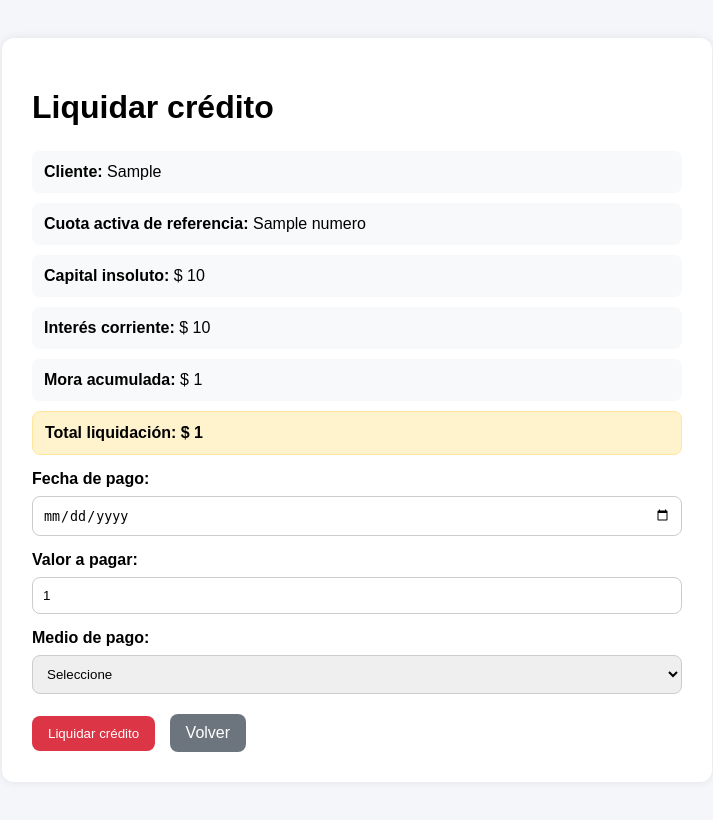
After one commit to comprasconstructoracrv-afk/financiera, a Flask app: template templates/liquidar_credito.html in a window 1280 px wide. The commit adds this page. Shown: the whole page, without its empty margins (283-996 px from the left). Run offline with Flask 3, Linux system fonts and the light colour scheme; tables that the repository leaves empty hold one stand-in row (values such as "Sample post"); the template is opened without the code that fills it: values that come from a table or form of the project are taken from there, most other values are stand-ins (such as "Sample title", 1, 10 or a date in 2020).

Commit message:
"Add full credit liquidation flow with separate route and template"

```diff
--- /dev/null
+++ b/templates/liquidar_credito.html
@@ -0,0 +1,120 @@
+<!DOCTYPE html>
+<html lang="es">
+<head>
+    <meta charset="UTF-8">
+    <title>Liquidar crédito</title>
+    <style>
+        body {
+            font-family: Arial, sans-serif;
+            background: #f4f6f9;
+            padding: 30px;
+        }
+        .contenedor {
+            max-width: 650px;
+            margin: auto;
+            background: white;
+            padding: 30px;
+            border-radius: 12px;
+            box-shadow: 0 0 10px rgba(0,0,0,0.08);
+        }
+        h1 {
+            margin-bottom: 25px;
+        }
+        .dato {
+            background: #f8f9fa;
+            padding: 12px;
+            border-radius: 8px;
+            margin-bottom: 10px;
+            font-size: 16px;
+        }
+        .total {
+            background: #fff3cd;
+            border: 1px solid #ffe69c;
+            font-weight: bold;
+        }
+        label {
+            display: block;
+            margin-top: 15px;
+            margin-bottom: 8px;
+            font-weight: bold;
+        }
+        input, select {
+            width: 100%;
+            padding: 10px;
+            border: 1px solid #ccc;
+            border-radius: 8px;
+            box-sizing: border-box;
+        }
+        button, a {
+            display: inline-block;
+            margin-top: 20px;
+            padding: 10px 16px;
+            border-radius: 8px;
+            text-decoration: none;
+            border: none;
+            cursor: pointer;
+        }
+        button {
+            background: #dc3545;
+            color: white;
+        }
+        a {
+            background: #6c757d;
+            color: white;
+            margin-left: 10px;
+        }
+    </style>
+    <script>
+        function mostrarOtroMedio() {
+            const medio = document.getElementById("medio_pago").value;
+            const otro = document.getElementById("otro_medio_box");
+            otro.style.display = medio === "OTRO" ? "block" : "none";
+        }
+
+        function ponerValorExacto() {
+            const total = "{{ total_liquidacion }}";
+            document.getElementById("valor").value = total;
+        }
+
+        window.onload = function() {
+            ponerValorExacto();
+        };
+    </script>
+</head>
+<body>
+    <div class="contenedor">
+        <h1>Liquidar crédito</h1>
+
+        <div class="dato"><strong>Cliente:</strong> {{ credito.cliente }}</div>
+        <div class="dato"><strong>Cuota activa de referencia:</strong> {{ cuota_actual.numero }}</div>
+        <div class="dato"><strong>Capital insoluto:</strong> {{ capital_insoluto | cop }}</div>
+        <div class="dato"><strong>Interés corriente:</strong> {{ interes_corriente | cop }}</div>
+        <div class="dato"><strong>Mora acumulada:</strong> {{ total_mora | cop }}</div>
+        <div class="dato total"><strong>Total liquidación:</strong> {{ total_liquidacion | cop }}</div>
+
+        <form method="POST">
+            <label>Fecha de pago:</label>
+            <input type="date" name="fecha_pago" required>
+
+            <label>Valor a pagar:</label>
+            <input type="number" id="valor" name="valor" step="0.01" required>
+
+            <label>Medio de pago:</label>
+            <select name="medio_pago" id="medio_pago" onchange="mostrarOtroMedio()" required>
+                <option value="">Seleccione</option>
+                <option value="Bancolombia">Bancolombia</option>
+                <option value="Efectivo">Efectivo</option>
+                <option value="OTRO">Otro</option>
+            </select>
+
+            <div id="otro_medio_box" style="display:none;">
+                <label>Escriba el otro medio de pago:</label>
+                <input type="text" name="medio_pago_otro">
+            </div>
+
+            <button type="submit">Liquidar crédito</button>
+            <a href="/ver_cuotas/{{ credito.id }}">Volver</a>
+        </form>
+    </div>
+</body>
+</html>
--- a/templates/ver_cuotas.html
+++ b/templates/ver_cuotas.html
@@ -81,6 +81,11 @@
     <p><strong>Cliente:</strong> {{ credito.cliente }}</p>
     <p><strong>Monto:</strong> {{ credito.monto | cop }}</p>
     <p><strong>Interés:</strong> {{ credito.interes }}%</p>
+    <p>
+       <a class="volver" href="/liquidar_credito/{{ credito.id }}" style="background:#dc3545;">
+          Liquidar crédito
+       </a>
+    </p>
 
     <table>
         <thead>
```
